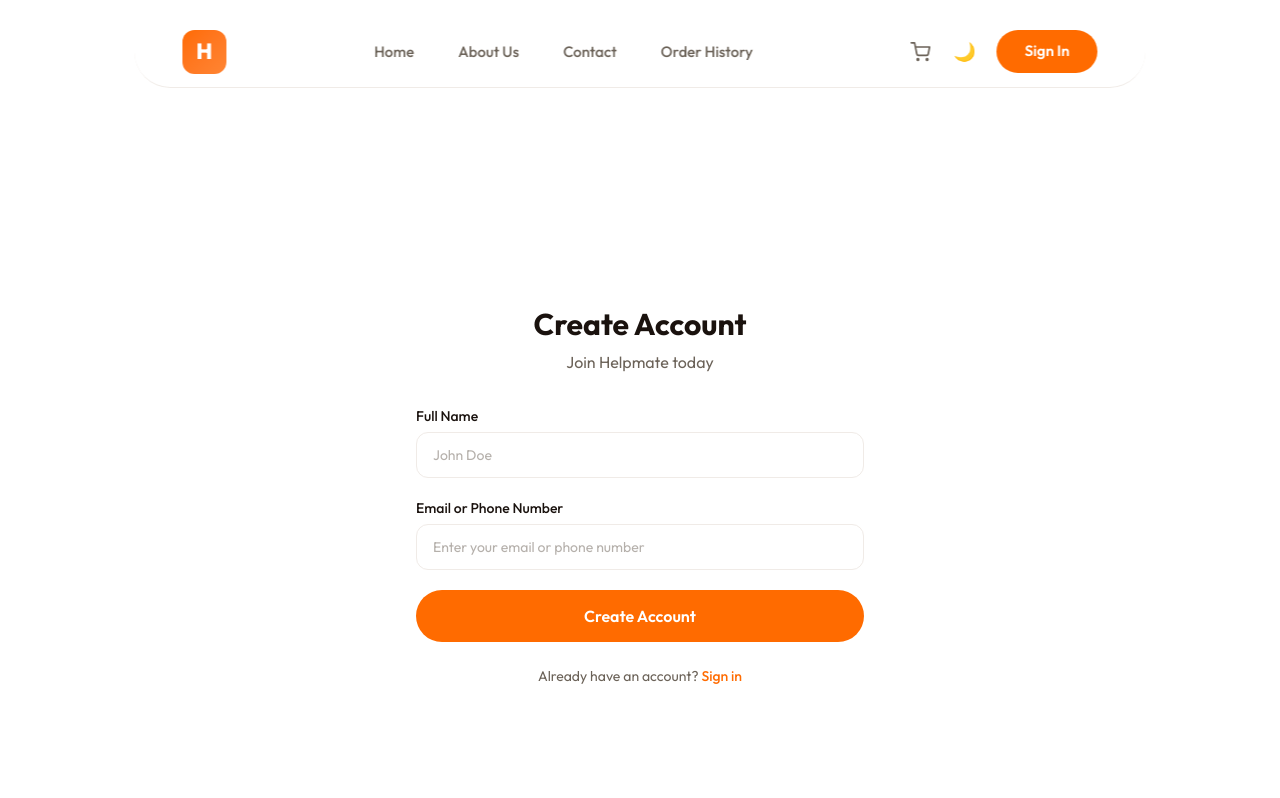
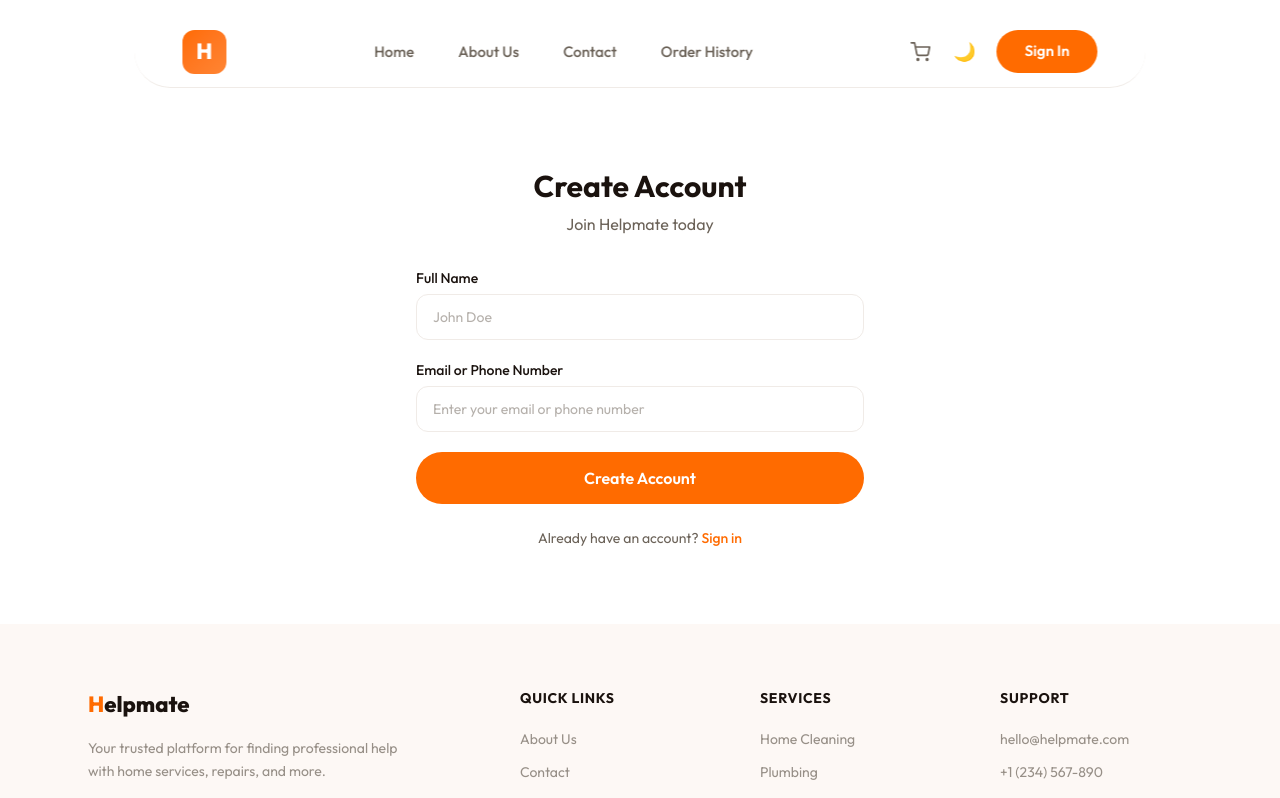
Before and after one commit to abubakrab69/Helpmate-Web, a React (Vite) app: page /auth/register in a window 1280 px wide. Shown: the top 798 px of the page. Built offline with nearby package versions, Linux system fonts and the light colour scheme.

Commit message:
added small chnaegs

```diff
--- a/src/pages/Register.jsx
+++ b/src/pages/Register.jsx
@@ -76,7 +76,7 @@ function Register() {
   const showEmailIcon = inputType === 'email'
 
   return (
-    <div className="min-h-screen flex items-center justify-center px-4 pt-24 pb-12">
+    <div className="flex items-center justify-center px-4 pt-24 pb-12 mb-7">
       <div className="w-full max-w-md">
         <div className="text-center mb-8">
           <h1 className="text-3xl font-bold text-[var(--color-text-h)]">Create Account</h1>
@@ -109,9 +109,8 @@ function Register() {
                 value={form.identifier}
                 onChange={handleIdentifierChange}
                 autoComplete="username"
-                className={`w-full px-4 py-3 rounded-xl border bg-[var(--color-bg)] text-[var(--color-text-h)] text-sm outline-none transition-all duration-200 placeholder:text-[var(--color-text)]/50 focus:border-[var(--color-accent)] focus:ring-2 focus:ring-[var(--color-accent)]/20 pr-12 ${
-                  errors.identifier ? 'border-red-500 focus:border-red-500 focus:ring-red-500/20' : 'border-[var(--color-border)]'
-                }`}
+                className={`w-full px-4 py-3 rounded-xl border bg-[var(--color-bg)] text-[var(--color-text-h)] text-sm outline-none transition-all duration-200 placeholder:text-[var(--color-text)]/50 focus:border-[var(--color-accent)] focus:ring-2 focus:ring-[var(--color-accent)]/20 pr-12 ${errors.identifier ? 'border-red-500 focus:border-red-500 focus:ring-red-500/20' : 'border-[var(--color-border)]'
+                  }`}
               />
               <div className="absolute right-3 top-1/2 -translate-y-1/2 flex items-center gap-1 pointer-events-none text-sm">
                 {showFlag && (
```
